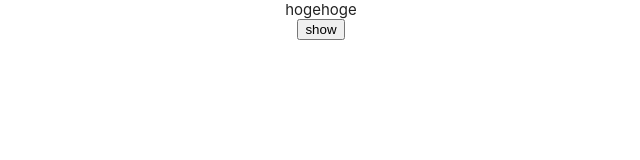
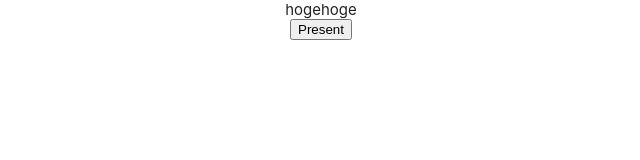
Before and after one commit to noughts/react-swiftui, a Next.js app: page / in a window 1280 px wide. Shown: the top 160 px of the page, without its empty margins (319-959 px from the left). Built offline with nearby package versions, Linux system fonts and the light colour scheme.

Commit message:
Navigation周りをEventに依存しないように改善

```diff
--- a/package.json
+++ b/package.json
@@ -1,6 +1,6 @@
 {
   "name": "react-swiftui",
-  "version": "0.4.36",
+  "version": "0.4.40",
   "main": "dist/index.js",
   "module": "dist/index.js",
   "license": "MIT",
--- a/src/components/NavigationEvent.ts
+++ /dev/null
@@ -1,11 +0,0 @@
-export default class NavigationEvent extends Event {
-
-	readonly destination: React.ReactNode;
-	readonly transition: "slide" | "fade";
-
-	constructor(type: "push" | "present" | "dismiss", destination: React.ReactNode = null, transition: "slide" | "fade" = "slide") {
-		super(type);
-		this.destination = destination;
-		this.transition = transition;
-	}
-}
--- a/src/components/NavigationLink.tsx
+++ /dev/null
@@ -1,24 +0,0 @@
-import React, { CSSProperties } from "react"
-import NavigationEvent from "./NavigationEvent";
-
-
-export default class NavigationLink extends React.Component<{
-	children?: React.ReactNode,
-	destination: React.ReactNode,
-	type: "push" | "present",
-	style?: CSSProperties;
-}>{
-
-	onClick() {
-		dispatchEvent(new NavigationEvent(this.props.type, this.props.destination))
-	}
-
-	render() {
-		const p = this.props;
-		return <div style={p.style} className="NavigationLink" onClick={e => {
-			this.onClick();
-		}}>
-			{this.props.children}
-		</div>
-	}
-}
--- a/src/components/Root.tsx
+++ /dev/null
@@ -1,102 +0,0 @@
-import React, { CSSProperties } from "react";
-import NavigationEvent from "./NavigationEvent";
-import { AnimatePresence, motion } from "framer-motion"
-
-export default class Root extends React.Component<{
-	style?: CSSProperties;
-	children?: any;
-}, {
-	stack: any[];
-}>{
-
-	root_ref = React.createRef<HTMLDivElement>();
-
-	constructor(p) {
-		super(p);
-		this.state = {
-			stack: [],
-		}
-		this.onPushLinkClick = this.onPushLinkClick.bind(this);
-		this.onPopLinkClick = this.onPopLinkClick.bind(this);
-	}
-
-	show(){
-		alert("show");
-	}
-
-	componentDidMount() {
-		addEventListener("present", this.onPushLinkClick);
-		addEventListener("dismiss", this.onPopLinkClick);
-	}
-
-	componentWillUnmount() {
-		removeEventListener("present", this.onPushLinkClick);
-		removeEventListener("dismiss", this.onPopLinkClick);
-	}
-
-	onPushLinkClick(e: NavigationEvent) {
-		const newAry = this.state.stack;
-		const newPage = this.createPageView(e.destination, e.transition);
-		newAry.push(newPage);
-		this.setState({ stack: newAry })
-	}
-	onPopLinkClick(e: NavigationEvent) {
-		const newAry = this.state.stack;
-		newAry.pop();
-		this.setState({ stack: newAry })
-	}
-
-	createPageView(content: any, transition: "slide" | "fade") {
-		const initY = this.root_ref.current?.clientHeight;
-		const key = this.state.stack.length + 1;
-
-		const initial = transition == "slide" ? { translateY: initY } : { opacity: 0 }
-		const animate = transition == "slide" ? { translateY: 0 } : { opacity: 1 }
-		return <motion.div
-			key={key}
-			initial={initial}
-			animate={animate}
-			exit={initial}
-			transition={{
-				ease: "easeOut"
-			}}
-			style={{
-				position: "absolute",
-				width: "100%",
-				height: "100%",
-				zIndex: key,
-			}}>
-			{content}
-		</motion.div>
-	}
-
-	render() {
-		const p = this.props;
-		let style: CSSProperties = {
-			position: "relative",
-			width: "100%",
-			height: "calc(var(--vh, 1vh) * 100)",
-			overflow: "hidden",
-		};
-		if (p.style) {
-			style = Object.assign(style, p.style);
-		}
-
-		return <div ref={this.root_ref} className="Root" style={style}>
-			<div style={{
-				width: "100%",
-				height: "100%",
-				position: "absolute",
-				zIndex: 0
-			}}>
-				{React.cloneElement(p.children, {show:this.show})}
-			</div>
-			{/* AnimatePresenceによって、exit アニメーションを有効に出来ます */}
-			<AnimatePresence>
-				{this.state.stack.map(x => {
-					return x;
-				})}
-			</AnimatePresence>
-		</div>
-	}
-}
--- /dev/null
+++ b/src/components/Scene.tsx
@@ -0,0 +1,120 @@
+import React, { CSSProperties } from "react";
+import { AnimatePresence, motion } from "framer-motion"
+import { AnyTransition, Detent, ViewProps } from "./ViewProps";
+import { SceneContext } from "./SceneContext";
+
+
+
+export default class Scene extends React.Component<{
+	style?: CSSProperties;
+	children?: any;
+}, {
+	stack: any[];
+}>{
+
+	root_ref = React.createRef<HTMLDivElement>();
+
+	constructor(p) {
+		super(p);
+		const page = this.createPageView(p.children);
+		this.state = {
+			stack: [page],
+		}
+		this.present = this.present.bind(this);
+		this.dismiss = this.dismiss.bind(this);
+	}
+
+	present(content: React.ReactElement<ViewProps>) {
+		const newAry = this.state.stack;
+		const newPage = this.createPageView(content);
+		newAry.push(newPage);
+		this.setState({ stack: newAry })
+	}
+	dismiss() {
+		const newAry = this.state.stack;
+		newAry.pop();
+		this.setState({ stack: newAry })
+	}
+
+	_initial(content: React.ReactElement<ViewProps>) {
+		if (!this.state) {
+			return {};
+		}
+		switch (content.props.transition) {
+			case AnyTransition.opacity:
+				return { opacity: 0 };
+			case AnyTransition.slide:
+			default:
+				return { translateY: this.root_ref.current.clientHeight };
+
+		}
+	}
+	_animate(content: React.ReactElement<ViewProps>) {
+		if (!this.state) {
+			return {};
+		}
+		switch (content.props.transition) {
+			case AnyTransition.opacity:
+				return { opacity: 1 };
+			case AnyTransition.slide:
+			default:
+				if (content.props.detent == Detent.large) {
+					return { translateY: 0 };
+				} else {
+					return { translateY: this.root_ref.current.clientHeight / 2 };
+				}
+
+
+		}
+	}
+
+	createPageView(content: React.ReactElement<ViewProps>) {
+		const key = this.state ? this.state.stack.length : 0;
+		const initial = this._initial(content);
+		const animate = this._animate(content);
+		return <motion.div
+			key={key}
+			initial={initial}
+			animate={animate}
+			exit={initial}
+			transition={{
+				ease: "easeOut",
+				// duration:1,
+			}}
+			style={{
+				position: "absolute",
+				width: "100%",
+				height: "100%",
+				zIndex: key,
+			}}>
+			{content}
+		</motion.div>
+	}
+
+	render() {
+		const p = this.props;
+		let style: CSSProperties = {
+			position: "relative",
+			width: "100%",
+			height: "calc(var(--vh, 1vh) * 100)",
+			overflow: "hidden",
+		};
+		if (p.style) {
+			style = Object.assign(style, p.style);
+		}
+
+		return <div ref={this.root_ref} className="Root" style={style}>
+			<SceneContext.Provider value={{
+				present: this.present,
+				dismiss: this.dismiss,
+			}}>
+				{/* AnimatePresenceによって、exit アニメーションを有効に出来ます */}
+				<AnimatePresence>
+					{this.state.stack.map(x => {
+						return x;
+					})}
+				</AnimatePresence>
+			</SceneContext.Provider>
+		</div>
+	}
+}
--- /dev/null
+++ b/src/components/SceneContext.ts
@@ -0,0 +1,14 @@
+import React from "react"
+import { Detent } from "./ViewProps";
+type SceneContextType = {
+	testString?: string;
+	present?: (content: React.ReactElement, detent?: Detent) => void;
+	setDetent?: (detent: Detent) => void;
+	dismiss?: Function;
+}
+type NavigationContextType = {
+	push?: (content: React.ReactElement) => void;
+	pop?: Function;
+}
+export const SceneContext = React.createContext<SceneContextType>({});
+export const NavigationContext = React.createContext<NavigationContextType>({});
--- a/src/components/ViewProps.ts
+++ b/src/components/ViewProps.ts
@@ -1,4 +1,16 @@
-export interface ViewProps{
-	show?:Function;
-	dismiss?:Function;
+import React from "react"
+
+export enum AnyTransition{
+	opacity,
+	slide,
 }
+
+export enum Detent {
+	medium,
+	large,
+}
+
+export interface ViewProps {
+	transition?:AnyTransition;
+	detent?:Detent;
+}
--- a/src/index.ts
+++ b/src/index.ts
@@ -3,11 +3,9 @@ export { default as Divider } from "./components/Divider"
 export { default as HGrid } from "./components/HGrid"
 export { default as HStack } from "./components/HStack"
 export { default as List } from "./components/List"
-export { default as NavigationEvent } from "./components/NavigationEvent"
-export { default as NavigationLink } from "./components/NavigationLink"
 export { default as NavigationView } from "./components/NavigationView"
 export { default as PageView } from "./components/PageView"
-export { default as Root } from "./components/Root"
+export { default as Scene } from "./components/Scene"
 export { default as ScrollView } from "./components/ScrollView"
 export { default as Spacer } from "./components/Spacer"
 export { default as TabView } from "./components/TabView"
@@ -15,3 +13,8 @@ export { default as TabItem } from "./components/TabItem"
 export { default as Text } from "./components/Text"
 export { default as VStack } from "./components/VStack"
 export { default as ZStack } from "./components/ZStack"
+
+export { SceneContext } from "./components/SceneContext"
+export type { ViewProps } from "./components/ViewProps"
+export { Detent } from "./components/ViewProps"
+export { AnyTransition } from "./components/ViewProps"
--- a/src/pages/index.tsx
+++ b/src/pages/index.tsx
@@ -1,52 +1,98 @@
-import { ViewProps } from "@/components/ViewProps"
+import { NavigationContext, SceneContext } from "@/components/SceneContext"
+import { Detent, ViewProps } from "@/components/ViewProps";
 import React from "react"
-import { VStack, HStack, Root, ScrollView, TabItem, TabView } from ".."
+import { VStack, HStack, Scene, ScrollView, TabItem, TabView, NavigationView } from ".."
 
 
 
 export default class IndexPage extends React.PureComponent {
 
 	render() {
-		return <Root>
+		return <Scene>
 			{/* <TabView items={[
 				new TabItem("Home", "/images/home.svg", <Page2 />),
 				new TabItem("Weather", "/images/weather.svg", <Page1 />),
 				new TabItem("Search", "/images/search.svg", <Page2 />),
 				new TabItem("Account", "/images/profile.svg", <Page2 />),
 			]} /> */}
-			<Page2 text="hogehoge" />
-		</Root>
+			<HomeView text="hogehoge" />
+		</Scene>
+	}
+}
+
+
+class HomeView extends React.Component<{
+	text?: string;
+}>{
+
+	static contextType = SceneContext;
+	declare context: React.ContextType<typeof SceneContext>;
+
+	render(): React.ReactNode {
+		return <VStack alignment={"center"} style={{ height: 400 }}>
+			<div>{this.props.text}</div>
+			<button onClick={e => {
+				this.context.present(<ArticleList detent={Detent.medium} />);
+			}}>Present</button>
+		</VStack>
+	}
+}
+
+
+class ArticleList extends React.Component<ViewProps & {}>{
+
+	static contextType = SceneContext;
+	declare context: React.ContextType<typeof SceneContext>;
+
+	render(): React.ReactNode {
+		const ary = Array.from(Array(100), (v, k) => k)
+		return <NavigationView>
+			<NavigationContext.Consumer>{navContext =>
+				<ScrollView axis="vertical" style={{
+					backgroundColor: "var(--bg-color)"
+				}}>
+					<button onClick={e => {
+						this.context.dismiss();
+					}}>Dismiss</button>
+
+					{ary.map(x => {
+						return <ArticleCell id={x} key={x} onClick={e => {
+							navContext.push(<ArticleView text={x.toString()} />)
+						}} />
+					})}
+				</ScrollView>
+			}
+			</NavigationContext.Consumer>
+		</NavigationView>
+	}
+}
+
+class ArticleCell extends React.Component<{
+	id: number,
+	onClick: Function;
+}>{
+	render(): React.ReactNode {
+		const p = this.props;
+		return <HStack>
+			<div>hoge{this.props.id}</div>
+			<button onClick={e => { p.onClick() }}>Push</button>
+		</HStack>
 	}
 }
 
 
 
-class Page1 extends React.Component {
-	componentDidMount(): void {
-		console.log("1 mounted")
-	}
+class ArticleView extends React.Component<{ text: string }>{
+
+	static contextType = NavigationContext;
+	declare context: React.ContextType<typeof NavigationContext>;
+
 	render(): React.ReactNode {
-		const ary = Array.from(Array(100), (v, k) => k)
-		return <ScrollView axis="vertical">
-			{ary.map(x => {
-				return <div key={x}>hoge{x}</div>
-			})}
-		</ScrollView>
+		return <div style={{ backgroundColor: "var(--bg-color)" }}>
+			<button onClick={e => {
+				this.context.pop();
+			}}>Back</button>
+			<div>ArticleView {this.props.text}</div>
+		</div>
 	}
 }
-
-
-class Page2 extends React.Component<ViewProps & {
-	text:string;
-}>{
-	componentDidMount(): void {
-	}
-	render(): React.ReactNode {
-		return <VStack alignment={"center"} style={{ height: 400 }}>
-			<div>{this.props.text}</div>
-			<button onClick={e => {
-				this.props.show();
-			}}>show</button>
-		</VStack>
-	}
-}
```
Also changed, not shown: src/components/NavigationView.tsx (+29 -32 lines), src/styles/globals.css (+7 -8 lines).
